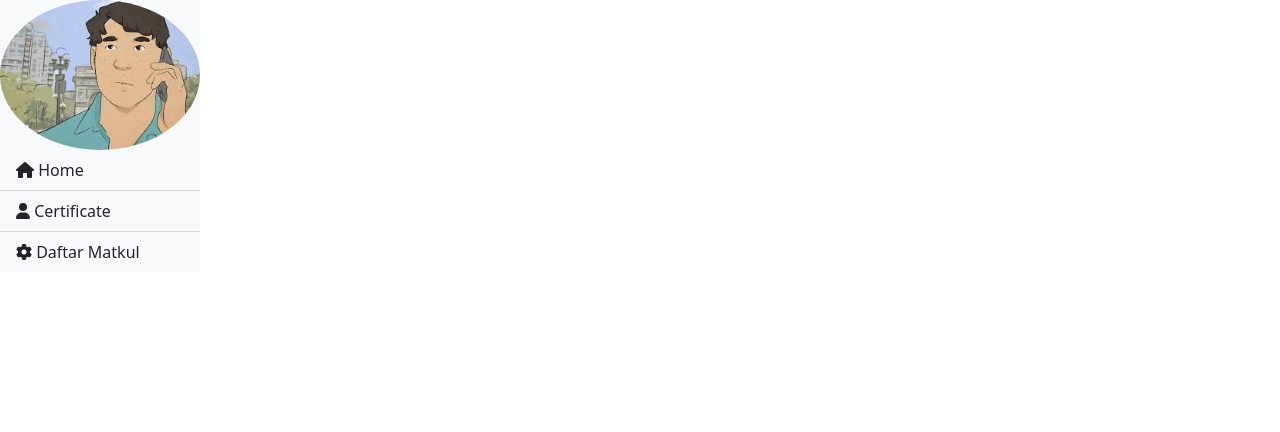
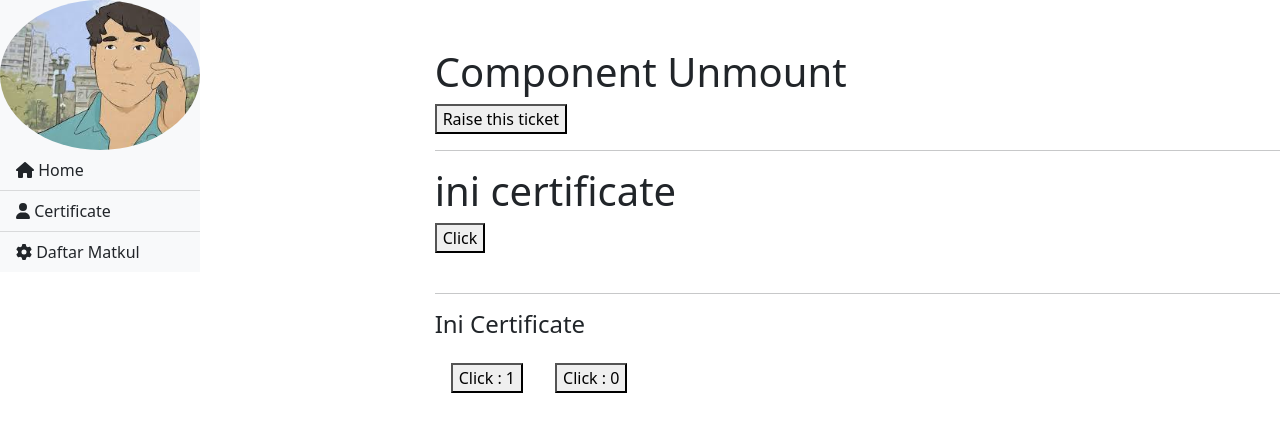
Before and after one commit to ajierizaldi/ojt-dans, a React (Create React App) app in the folder frontend/: page /certificate/1 in a window 1280 px wide. Shown: the top 432 px of the page. Built offline with nearby package versions, Linux system fonts and the light colour scheme.

Commit message:
update certificate and matkul

```diff
--- a/frontend/src/components/pages/Login.jsx
+++ b/frontend/src/components/pages/Login.jsx
@@ -22,7 +22,7 @@ const Login = () => {
                     <input type="password" id="password" value={password} onChange={(e) => setPassword(e.target.value)} />
                 </div>
                 <br />
-                <button className='btn btn-primary text-dark mx-auto d-flex'>
+
                 <Link to='/dashboard/123' state={{
                     data:
                     {
@@ -30,8 +30,12 @@ const Login = () => {
                         username: username,
                         password: password
                     }
-                    }} className='text-light'>Login</Link>
+                }} className='text-light'>
+                    <button className='btn btn-primary text-light mx-auto d-flex'>
+                        Login
                     </button>
+                </Link>
+
             </div>
         </div>
     );
--- a/frontend/src/components/pages/certificate/CertificateContainer.jsx
+++ b/frontend/src/components/pages/certificate/CertificateContainer.jsx
@@ -1,17 +1,64 @@
-import React from 'react';
+import React, { Component } from 'react';
+
 import Sidebar from '../../partials/Sidebar';
+import Construct from './Construct';
+import IniUseEffect from './UseEffect';
+import IniDidMount from './DidMount';
 
-const CertificateContainer = () => {
-    return (
-        <div>
-            <div className="row">
-                <div className="col-md-3">
-                    <Sidebar />
+class IniWillUnMount extends Component {
+    // define componentUnmount
+    componentWillUnmount() {
+        alert("Component Unmount testing");
+    }
+
+    render() {
+        return (
+            <div>
+                <h1>Component Unmount</h1>
+            </div>
+        );
+    }
+}
+
+class CertificateContainer extends Component {
+    state = { display: true }
+    destroy = () => {
+        this.setState({ display: false });
+    }
+
+    render() {
+        if (this.state.display) {
+            var unmount = <IniWillUnMount />;
+        }
+
+        return (
+            <div>
+                <div className="row">
+                    <div className="col-md-4">
+                        <Sidebar />
+                    </div>
+                    <div className="col-md-8">
+                        <div className="mt-5">
+                            {unmount}
+                            <button
+                                onClick={this.destroy}
+                            >Raise this ticket</button>
+                            <hr />
+                            <Construct />
+                            <br />
+                            <hr />
+                            <div className="certificate">
+                                <h4>Ini Certificate</h4>
+                                <div className="d-flex">
+                                    <IniDidMount /> <IniUseEffect />
+                                </div>
+                            </div>
+                        </div>
+                    </div>
                 </div>
-                <div className="col-md-9"></div>
             </div>
-        </div>
-    )
+        );
+    }
 }
 
 export default CertificateContainer;
--- /dev/null
+++ b/frontend/src/components/pages/certificate/Construct.jsx
@@ -0,0 +1,27 @@
+import React, { Component } from "react";
+
+class Construct extends Component {
+    constructor(props) {
+        super(props);
+        this.state = {
+            license: "ini certificate"
+        };
+        this.handleEvent = this.handleEvent.bind(this);
+    }
+    handleEvent() {
+        this.setState({
+            license: "ini certificatenya"
+        });
+    }
+
+    render() {
+        return (
+            <div>
+                <h1>{this.state.license}</h1>
+                <button onClick={this.handleEvent}>Click</button>
+            </div>
+        );
+    }
+}
+
+export default Construct;
--- a/frontend/src/components/pages/certificate/DidMount.jsx
+++ b/frontend/src/components/pages/certificate/DidMount.jsx
@@ -0,0 +1,36 @@
+import React, { Component } from "react";
+
+
+// Bikin counter
+class IniDidMount extends Component {
+    constructor(props) {
+        super(props);
+        this.state = {
+            lcounter: 0
+        };
+    }
+
+    // ComponentDidMount buat ngecek apakah ada perubahan di state
+    componentDidMount() {
+        this.setState({
+            lcounter: this.state.lcounter + 1
+        });
+    }
+
+    // ComponentDidUpdate digunakan untuk mengupdate state
+    componentDidUpdate() {
+        console.log("Update");
+    }
+
+    render() {
+        return (
+            <div className="p-3">
+                <button onClick={() => this.setState({ lcounter: this.state.lcounter + 1 })}>
+                    Click : {this.state.lcounter}
+                </button>
+            </div>
+        );
+    }
+}
+
+export default IniDidMount;
--- /dev/null
+++ b/frontend/src/components/pages/certificate/UseEffect.jsx
@@ -0,0 +1,20 @@
+import { useState, useEffect } from 'react';
+
+const IniUseEffect = () => {
+  const [count, setCount] = useState(0);
+
+  useEffect(() => {
+    document.title = `You clicked ${count} times`;
+  });
+
+  return (
+    <div className='p-3'>
+      <button
+        onClick={() => setCount(count + 1)}
+      >Click : {count}
+      </button>
+    </div>
+  )
+}
+
+export default IniUseEffect
--- a/frontend/src/components/partials/daftarMatkul/DaftarMatkul.js
+++ b/frontend/src/components/pages/matkul/DaftarMatkul.jsx
@@ -3,8 +3,8 @@ import { useDispatch, useSelector } from 'react-redux'
 
 import { getData } from '../../../redux/action/action'
 
-export const DaftarMatkul = () => {
-    const { isResult, isFetching, isError } = useSelector(state => state.identity)
+const DaftarMatkul = () => {
+    const { isResult, isFetching, isError } = useSelector((state) => state.identity)
 
     const dispatch = useDispatch()
 
@@ -19,9 +19,7 @@ export const DaftarMatkul = () => {
                 isResult ? (
                     isResult.map((item, index) => {
                         return (
-                            <div key={index}>
-                                <p>{item.nama} - {item.sks}</p>
-                            </div>
+                            <p key={index}>{item.nama} - {item.sks}</p>
                         )
                     }
                     )
--- a/frontend/src/components/pages/matkul/Matkul.jsx
+++ b/frontend/src/components/pages/matkul/Matkul.jsx
@@ -1,8 +1,18 @@
-import { DaftarMatkul } from '../../partials/daftarMatkul/DaftarMatkul'
+import React from 'react'
+
+import Sidebar from '../../partials/Sidebar'
+import DaftarMatkul from './DaftarMatkul'
 
 const Matkul = () => {
     <div>
-        <DaftarMatkul />
+        <div className="row">
+            <div className="col-md-4">
+                <Sidebar />
+            </div>
+            <div className="col-md-8">
+                <DaftarMatkul />
+            </div>
+        </div>
     </div>
 }
 
--- a/frontend/src/redux/action/action.js
+++ b/frontend/src/redux/action/action.js
@@ -7,7 +7,7 @@ export const getData = () => {
             payload: {
                 loading: true,
                 data: false,
-                error: false
+                errorMessage: false
             }
         });
         axios({
@@ -21,7 +21,7 @@ export const getData = () => {
                     payload: {
                         loading: false,
                         data: response.data,
-                        errorMsg: false
+                        errorMessage: false
                     }
                 });
             })
@@ -31,7 +31,7 @@ export const getData = () => {
                     payload: {
                         loading: false,
                         data: false,
-                        errorMsg: error.message
+                        errorMessage: error.message
                     }
                 });
             });
--- a/frontend/src/redux/reducers/identity.js
+++ b/frontend/src/redux/reducers/identity.js
@@ -11,7 +11,7 @@ export const identity = (state = initState, action) => {
                 ...state,
                 isResult: action.payload.data,
                 isFetching: action.payload.loading,
-                isError: action.payload.errorMsg,
+                isError: action.payload.errorMessage,
             }
         default:
             return state;
```
Also changed, not shown: frontend/src/components/pages/certificate/WillUnMount.jsx (deleted), 1 other file (tests, documents, lock files or other folders). Lines whose indentation alone changed are shown as unchanged.
